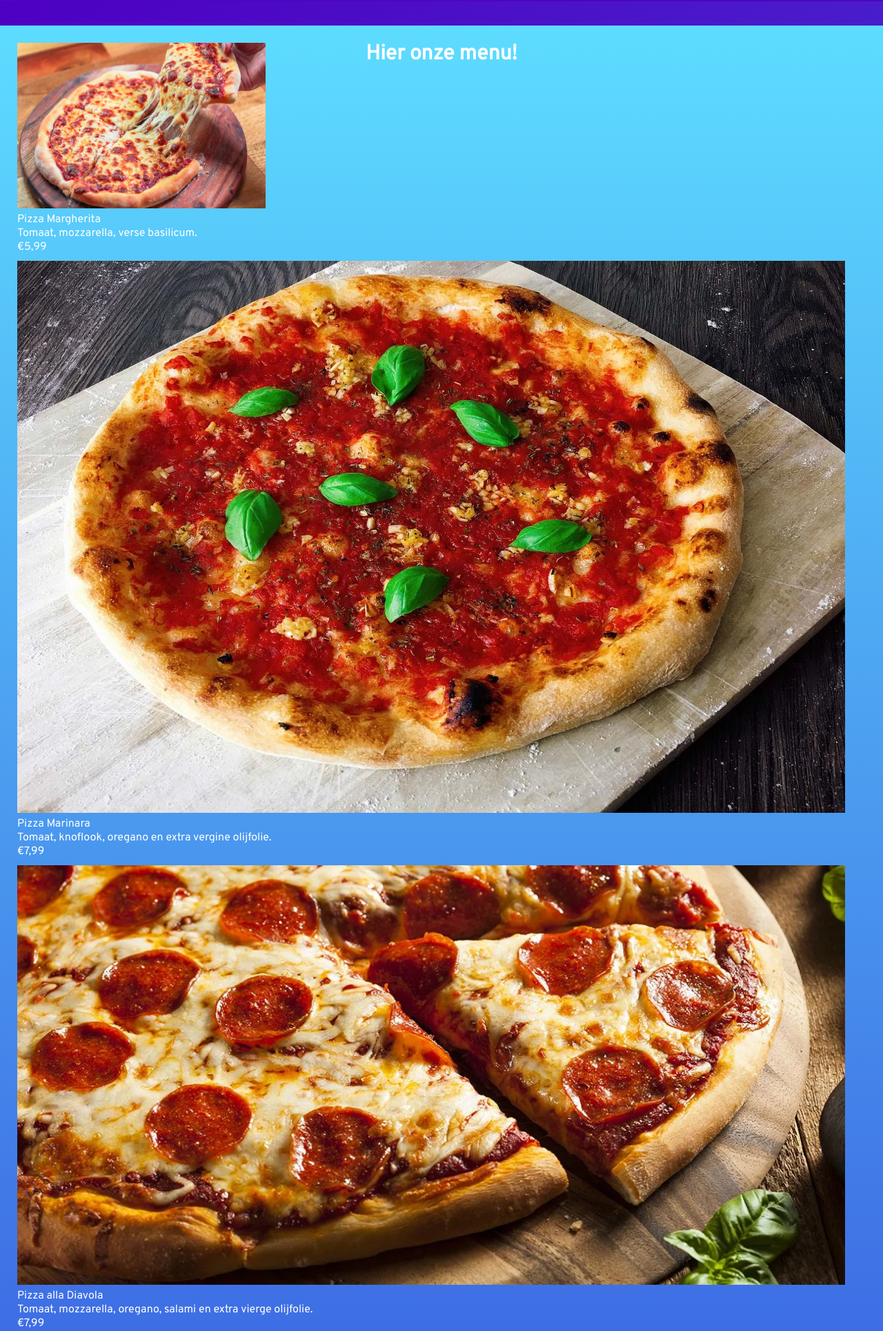
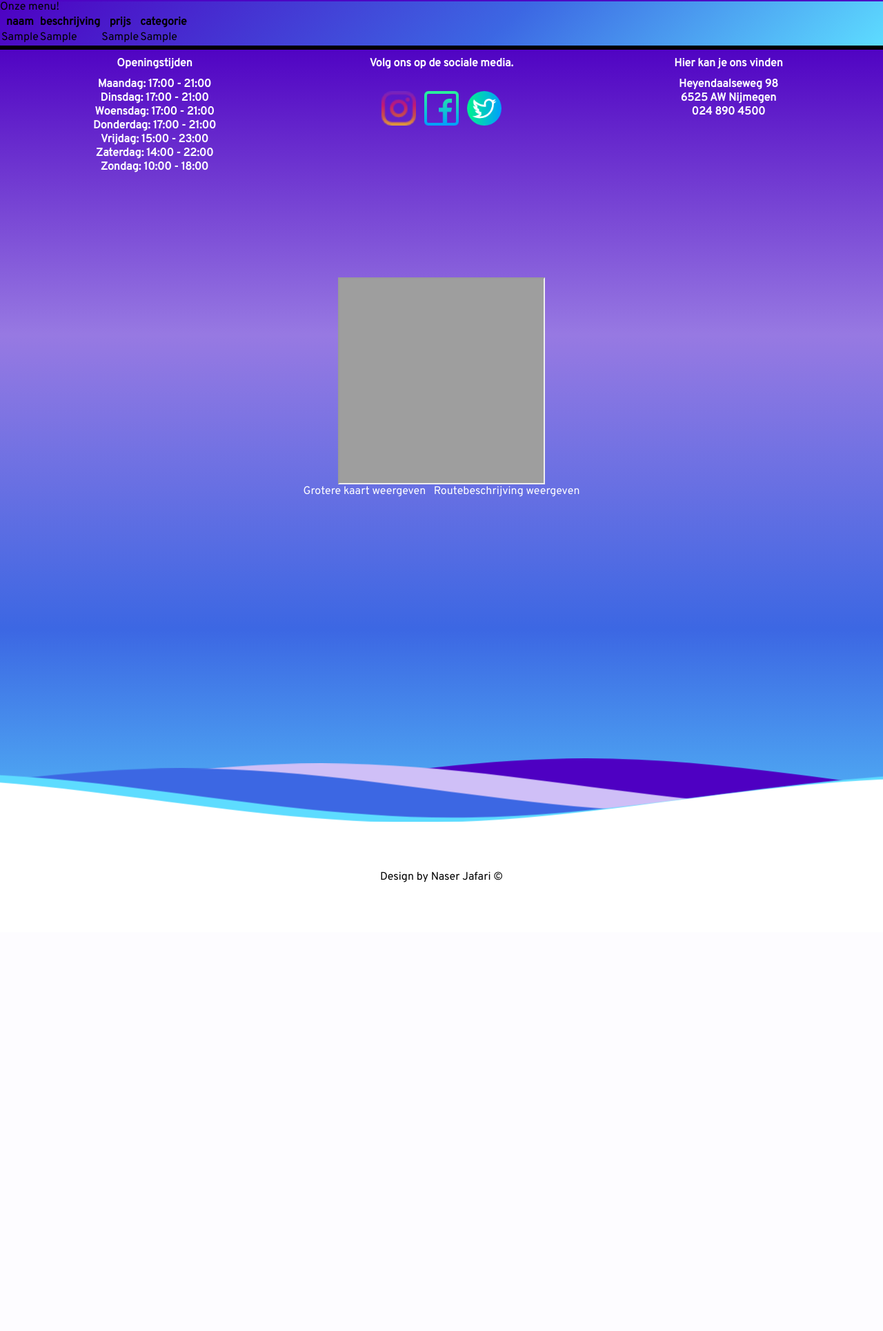
Before and after one commit to NASIdude/MINIcrud, a PHP site: page /MINIcrud/menu.php in a window 1280 px wide. Shown: the top 1929 px of the page at 69% size. After the commit the page ends 1279 px from the top, so only its background shows below. Run offline with PHP 8.4, Linux system fonts and the light colour scheme; tables that the repository leaves empty or names only in its code hold one stand-in row (values such as "Sample post"); some libraries are stand-ins or nearby versions; grey boxes are pictures that could not be loaded.

Commit message:
php
php bestanden aangepast

```diff
--- a/menu.php
+++ b/menu.php
@@ -1,3 +1,14 @@
+<?php
+    include('includes/connect.php');
+
+    $sql = "SELECT * FROM menu";
+    $stmt = $connect->prepare($sql);
+    // HIRE KUNNEN WE PARAMETERS VINDEN ALS DIE ER ZIJN
+    $stmt->execute();
+    $rowCount = $stmt->rowCount();
+    $result = $stmt->fetchAll();
+?>
+
 <!DOCTYPE html>
 <html lang="en">
 <head>
@@ -17,110 +28,33 @@
         ?>
     </header>
     <main>
+    <div class="menu-container">
+            <p>Onze menu!</p>
+            <table class="menu-table">
+                <tr>
+                    <th>naam</th>
+                    <th>beschrijving</th>
+                    <th>prijs</th>
+                    <th>categorie</th>
+                </tr>
+                <?php
+                    if($rowCount > 0) {
+                        foreach($result as $row) {
 
-            <h4>Hier onze menu!</h4>
-            <div class="menu">
-                <div class="menu-item1">
-                    <div class="menu-foto1">
-                        <img src="afbeeldingen/pizza margherita.jpg" alt="Pizza Margherita">
-                        <div class="naam">
-                            Pizza Margherita
-                            <div class="beschrijving">
-                                Tomaat, mozzarella, verse basilicum.
-                            </div>
-                            <div class="prijs">
-                                €5,99
-                            </div>
-                        </div>
-                    </div>
-                </div>
-                <div class="menu-item2">
-                    <div class="menu-foto">
-                        <img src="afbeeldingen/Pizza Marinara.jpg" alt="Pizza Marinara">
-                        <div class="naam">
-                            Pizza Marinara
-                            <div class="beschrijving">
-                                Tomaat, knoflook, oregano en extra vergine olijfolie.
-                            </div>
-                            <div class="prijs">
-                                €7,99
-                            </div>
-                        </div>
-                    </div>
-                </div>
-                <div class="menu-item3">
-                    <div class="menu-foto">
-                        <img src="afbeeldingen/pizza alla diavola.jpg" alt="Pizza alla Diavola">
-                        <div class="naam">
-                            Pizza alla Diavola
-                            <div class="beschrijving">
-                                Tomaat, mozzarella, oregano, salami en extra vierge olijfolie.
-                            </div>
-                            <div class="prijs">
-                                €7,99
-                            </div>
-                        </div>
-                    </div>
-                </div>
-                <div class="menu-item4">
-                    <div class="menu-foto">
-                        <img src="afbeeldingen/Pizza tonno.jpg" alt="Pizza Tonno">
-                        <div class="naam">
-                            Pizza Tonno
-                            <div class="beschrijving">
-                                Rode ui, mozzarella, tonijn, pesto rosso, rucola en extra vierge olijfolie.
-                            </div>
-                            <div class="prijs">
-                                €7,99
-                            </div>
-                        </div>
-                    </div>
-                </div>
-                <div class="menu-item5">
-                    <div class="menu-foto">
-                        <img src="afbeeldingen/pizza vegetariana.jpg" alt="Pizza Vegetariana">
-                        <div class="naam">
-                            Pizza Vegetariana
-                            <div class="beschrijving">
-                                Rode ui, paprika, courgette, feta en verse basilicum.
-                            </div>
-                            <div class="prijs">
-                                €5,99
-                            </div>
-                        </div>
-                    </div>
-                </div>
-                <div class="menu-item6">
-                    <div class="menu-foto">
-                        <img src="afbeeldingen/calzone-met-gehakt.png" alt="Calzone Pizza">
-                        <div class="naam">
-                            Calzone Pizza
-                            <div class="beschrijving">
-                                Salami, paprika, Italiaanse kruiden, mozzarella en olijfolie.
-                            </div>
-                            <div class="prijs">
-                                €8,99
-                            </div>
-                        </div>
-                    </div>
-                </div>
-                <div class="menu-item7">
-                    <div class="menu-foto">
-                        <img src="afbeeldingen/tom and jerry sus.gif" alt="Calzone Pizza">
-                        <div class="naam">
-                            Calzone Pizza
-                            <div class="beschrijving">
-                                Salami, paprika, Italiaanse kruiden, mozzarella en olijfolie.
-                            </div>
-                            <div class="prijs">
-                                €8,99
-                            </div>
-                        </div>
-                    </div>
-                </div>
-            </div>
+                    ?>
+                            <tr>
+                                <td><?php echo $row['naam'];?></td>
+                                <td><?php echo $row['beschrijving'];?></td>
+                                <td><?php echo $row['prijs'];?></td>
+                                <td><?php echo $row['categorie'];?></td>
+                            </tr>
 
+                            <?php   }
+                    }
+                    ?>
 
+            </table>
+        </div>
     </main>
     <footer>
         <?php
```
Also changed, not shown: admin.php (deleted, +0 -14 lines), gallerij.php (added, +39 -0 lines).
